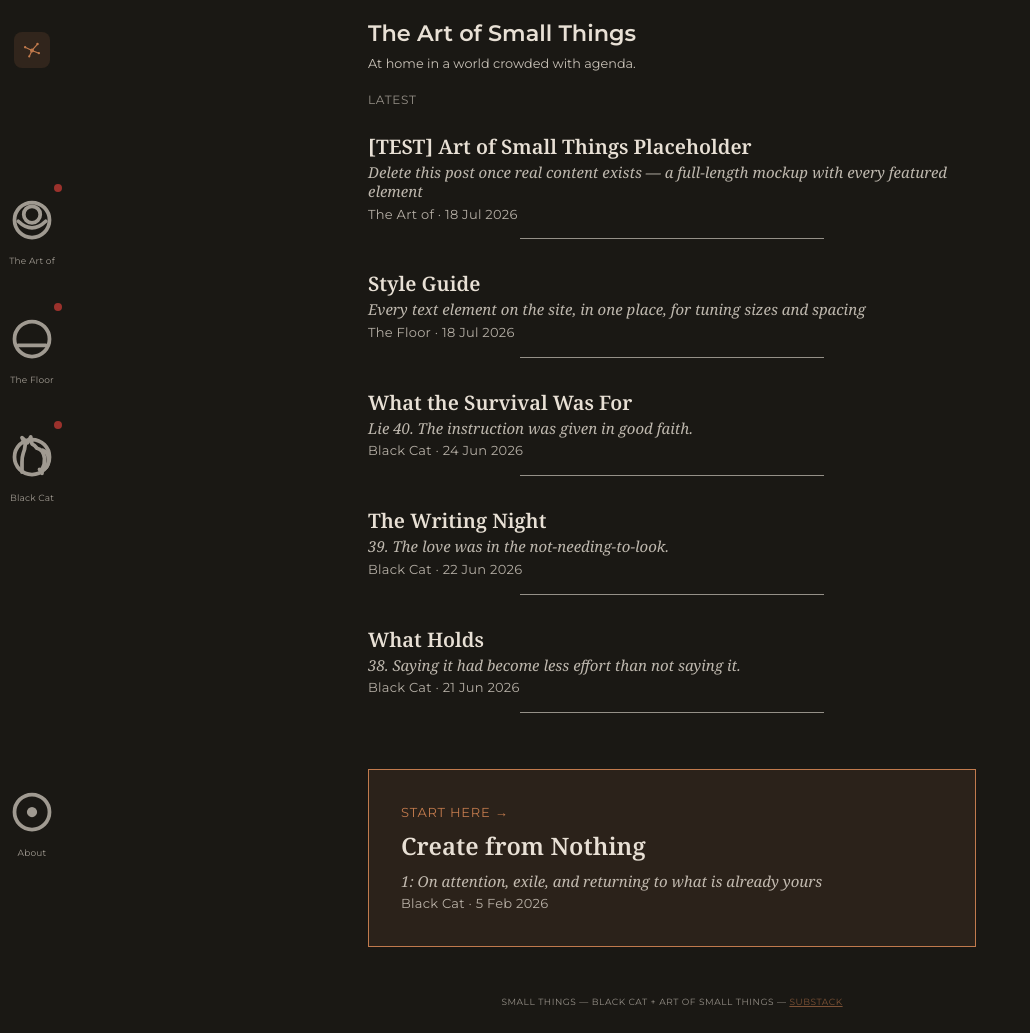
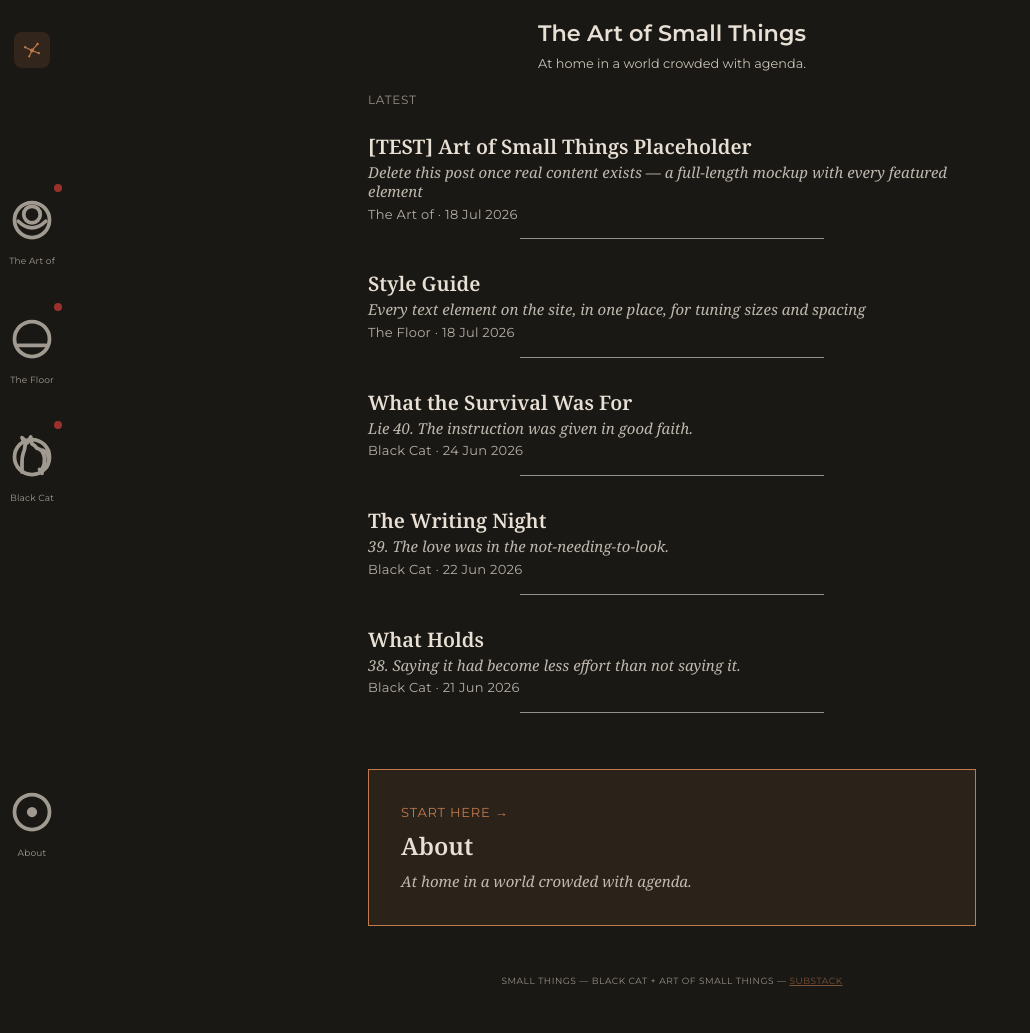
Before and after one commit to 2pix/small-things, a Jekyll site: the page built from index.html, in a window 1280 px wide. Shown: the whole page, without its empty margins (0-1030 px from the left). Built offline with Jekyll 4.4.1, drawn with Linux system fonts in a browser that asks for light colours; after the commit the page ends 1012 px from its top, so only the background shows below that.

Commit message:
Start Here card now points to About; centered homepage title; pagination as buttons
Removed the start_here flag from Create from Nothing (it rejoins the
normal Black Cat post stream) and hardcoded the homepage's anchored
Start Here card to link to About instead, reusing the site's tagline
as its subtitle. Black Cat's own "start here" banner is unaffected
(hardcoded URL, not the flag) and still points at Create from
Nothing as the novel's own entry point.

Homepage title + tagline now centered above the content column on
desktop, matching mobile.

Post prev/next pagination rebuilt as fixed-width bordered buttons
with ellipsis truncation instead of plain wrapping text links - two
different-length post titles no longer create lopsided wrapping.

```diff
--- a/_layouts/home.html
+++ b/_layouts/home.html
@@ -1,8 +1,7 @@
 ---
 layout: default
 ---
-{% assign start_here = site.posts | where: "start_here", true | first %}
-{% assign latest = site.posts | where_exp: "p", "p.start_here != true" | slice: 0, 5 %}
+{% assign latest = site.posts | slice: 0, 5 %}
 
 <section class="latest">
   <p class="latest-label">Latest</p>
@@ -11,8 +10,10 @@ layout: default
   {% endfor %}
 </section>
 
-{% if start_here %}
 <section class="start-here">
-  {% include post-card.html post=start_here highlight=true %}
+  <article class="post-card post-card--start-here">
+    <p class="post-card__eyebrow">Start Here →</p>
+    <h2 class="post-card__title"><a href="{{ '/about/' | relative_url }}">About</a></h2>
+    <p class="post-card__subtitle">At home in a world crowded with agenda.</p>
+  </article>
 </section>
-{% endif %}
--- a/assets/css/style.css
+++ b/assets/css/style.css
@@ -566,10 +566,22 @@ main {
 
 .post-pagination {
   display: flex;
-  justify-content: space-between;
   gap: var(--space-2);
   padding: var(--space-3) 0 var(--space-8); /* extra bottom clearance so back-to-top (fixed, bottom-right) never sits over the Next link */
-  border-top: 1px solid;
+}
+
+.post-pagination__prev,
+.post-pagination__next {
+  flex: 1 1 0;
+  min-width: 0; /* lets text-overflow: ellipsis actually truncate inside a flex item */
+  padding: var(--space-2);
+  border: 1px solid color-mix(in srgb, var(--color-text) 25%, transparent);
+  border-radius: 8px;
+  overflow: hidden;
+  white-space: nowrap;
+  text-overflow: ellipsis;
+  text-decoration: none;
+  color: inherit;
 }
 
 .post-pagination__next {
@@ -619,12 +631,8 @@ main {
     margin: 0;
   }
 
-  .site-title-row {
-    justify-content: flex-start; /* sits in normal flow now, aligned with main content — no longer pulled out over the rail */
-  }
-
   .site-title-row--home {
-    align-items: flex-start;
+    align-items: center;
   }
 
   .page__title {
```
Also changed, not shown: _posts/2026-02-05-create-from-nothing.md (+0 -1 lines).
